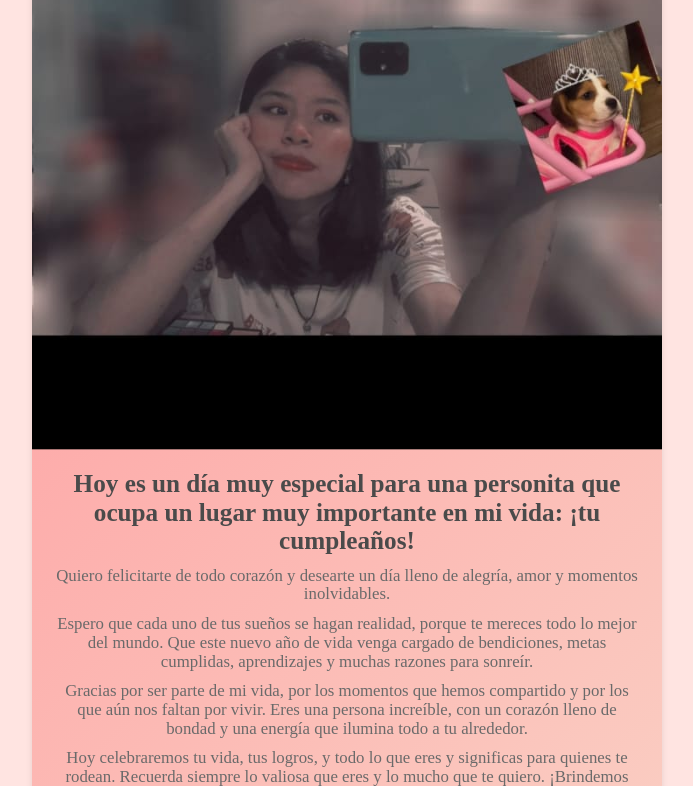
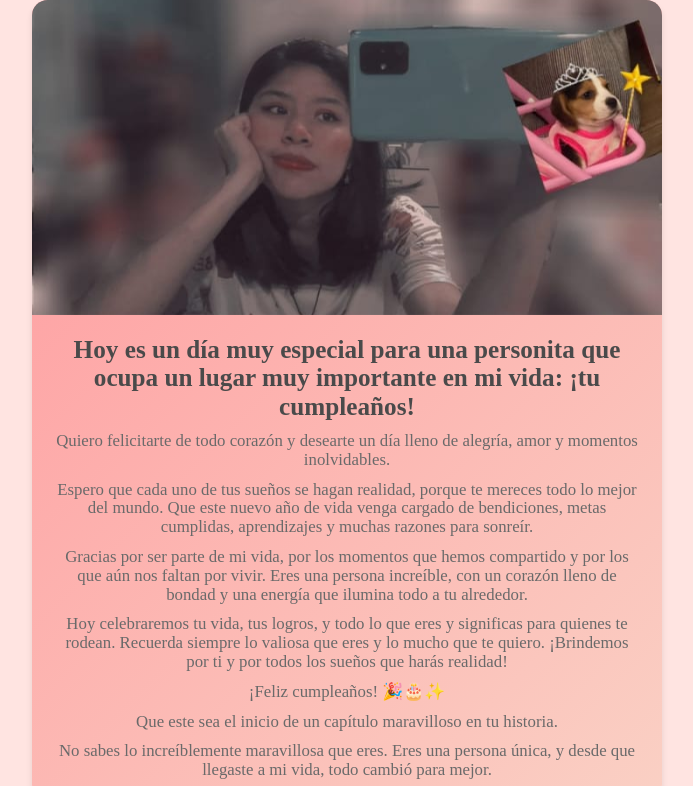
Before and after one commit to Rio720/noemi, a plain HTML site: page index.html in a window 1280 px wide. In both pictures the pointer is over the element 640 px from the left and 169 px from the top of the page. Shown: the top 786 px of the page, without its empty margins (293-986 px from the left). Drawn offline with Linux system fonts and the light colour scheme.

Commit message:
Update index.html

```diff
--- a/index.html
+++ b/index.html
@@ -43,7 +43,7 @@
         }
 
         .card:hover .photo {
-            height: 555px;
+            height: 300px;
         }
 
         .content {
```
